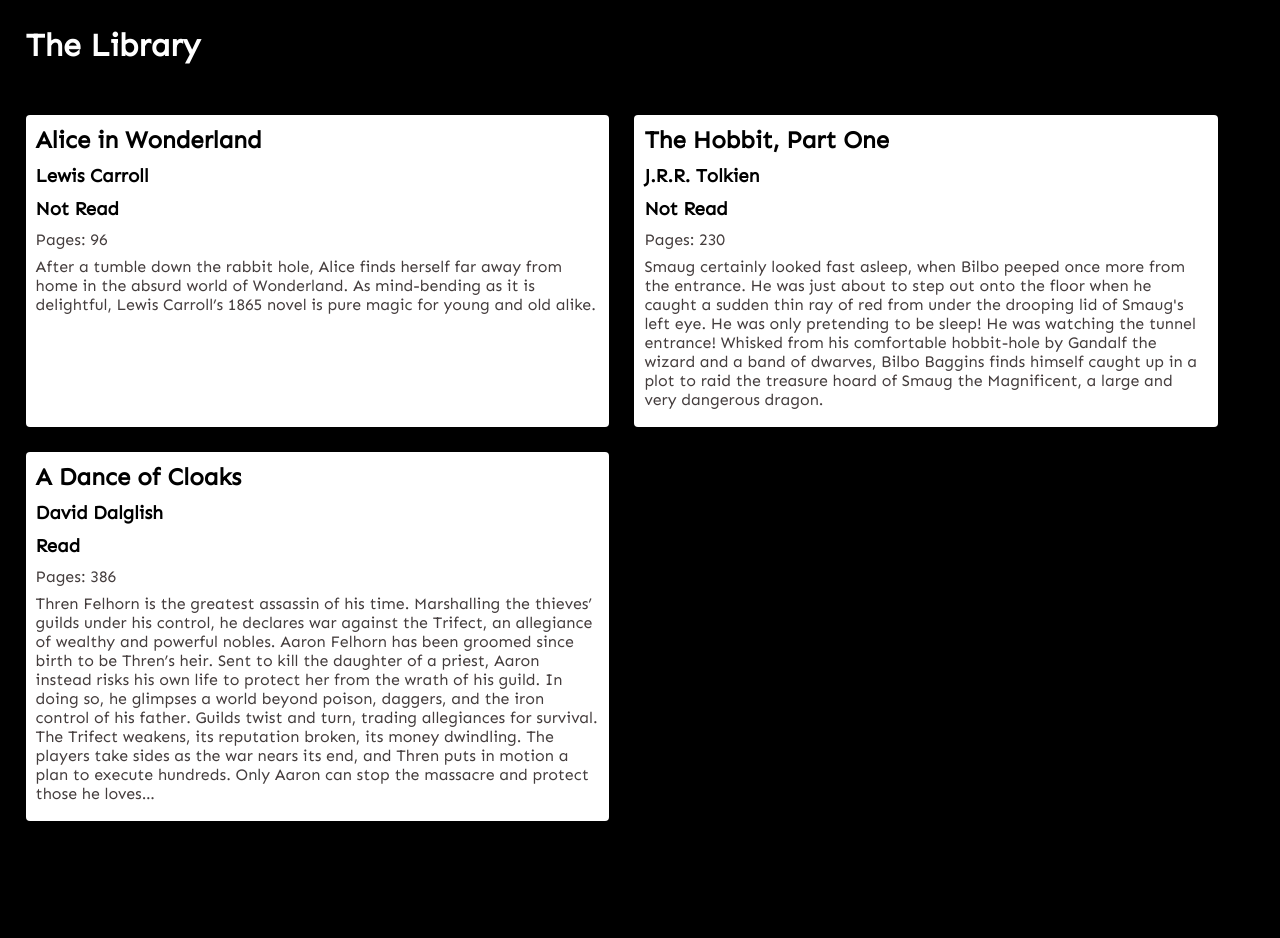
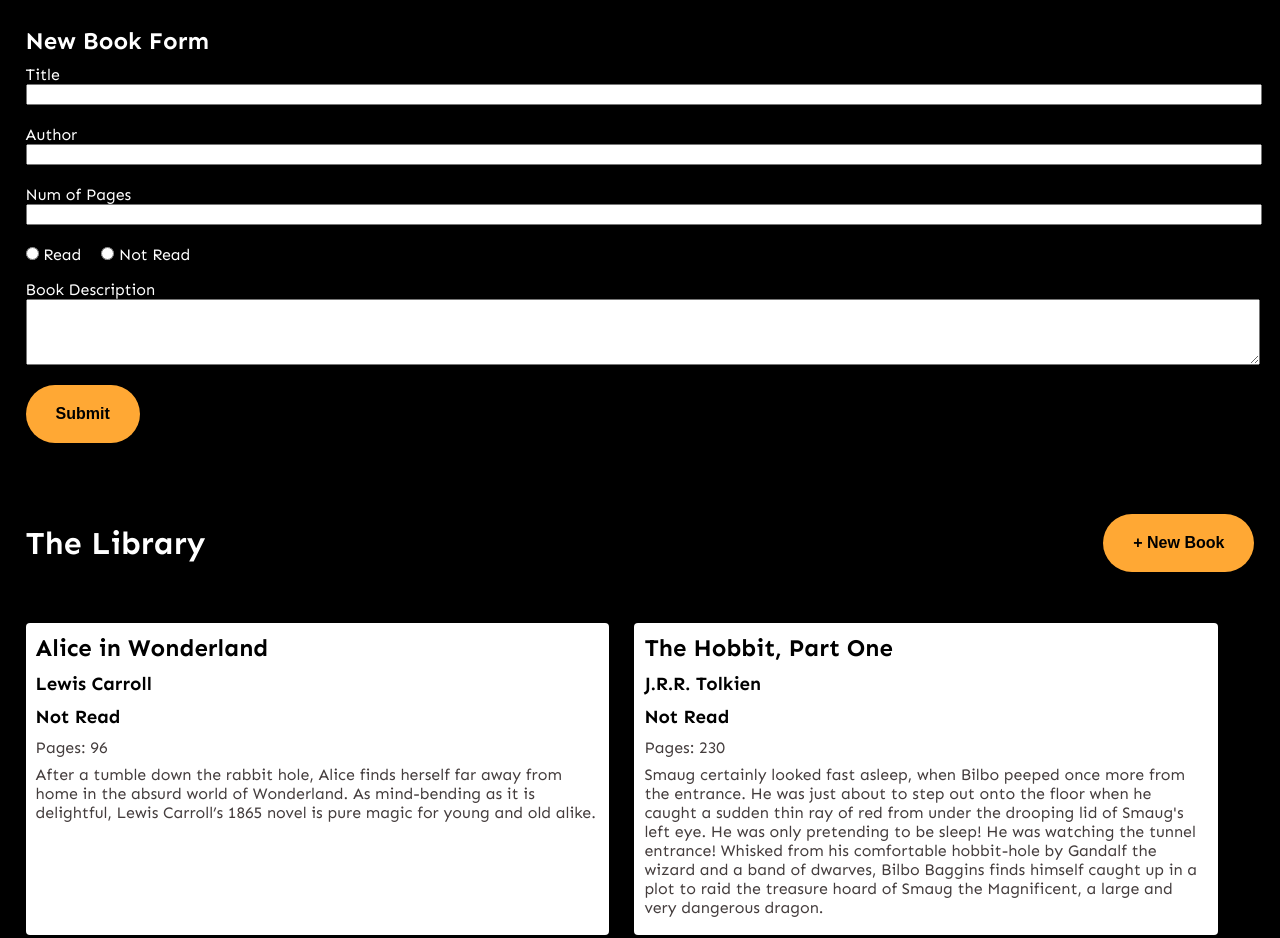
Before and after one commit to cthipsudo/library-js, a plain HTML site: page index.html in a window 1280 px wide. Shown: the top 938 px of the page. Before the commit the page ends 847 px from the top, so only its background shows below. Drawn offline with Linux system fonts and the light colour scheme.

Commit message:
Created New Book Form

```diff
--- a/index.html
+++ b/index.html
@@ -1,20 +1,54 @@
 <!DOCTYPE html>
 <html lang="en">
   <head>
-  <meta charset="UTF-8">
-  <meta http-equiv="X-UA-Compatible" content="IE=edge">
-  <meta name="viewport" content="width=device-width, initial-scale=1.0">
-  <link rel="stylesheet" href="./styles/style.css">
+    <meta charset="UTF-8" />
+    <meta http-equiv="X-UA-Compatible" content="IE=edge" />
+    <meta name="viewport" content="width=device-width, initial-scale=1.0" />
+    <link rel="stylesheet" href="./styles/style.css" />
     <title>The Library</title>
   </head>
   <body>
     <div id="root">
+      <div class="form-wrapper">
+        <form action="">
+          <header>
+            <h2>New Book Form</h2>
+          </header>
+          <label for="title">Title</label>
+          <input type="text" id="title" name="title" />
+
+          <label for="author">Author</label>
+          <input type="text" id="author" name="author" />
+
+          <label for="pages">Num of Pages</label>
+          <input type="number" id="pages" name="pages" />
+
+          <div class="radio-wrapper">
+            <div>
+              <input type="radio" id="read" name="read_or_not" value="true" />
+              <label for="read">Read</label><br />
+            </div>
+            <div>
+              <input
+                type="radio"
+                id="notRead"
+                name="read_or_not"
+                value="false"
+              />
+              <label for="css">Not Read</label><br />
+            </div>
+          </div>
+
+          <label for="bookInfo">Book Description</label>
+          <textarea id="bookInfo" name="bookInfo" rows="4" cols="50"></textarea>
+          <input type="submit" value="Submit" />
+        </form>
+      </div>
       <header>
         <h1>The Library</h1>
+        <button>+ New Book</button>
       </header>
-    <div class="book-grid">
-
-    </div>
+      <div class="book-grid"></div>
     </div>
     <script src="./js/index.js"></script>
   </body>
--- a/js/index.js
+++ b/js/index.js
@@ -68,6 +68,7 @@ const displayBooks = (count) => {
   bookDesc.textContent = book.info();
 
   bookWrapper.classList.toggle('book');
+  bookWrapper.setAttribute('data-index', count);
   bookWrapper.appendChild(bookTitle);
   bookWrapper.appendChild(bookAuthor);
   bookWrapper.appendChild(bookRead);
--- a/styles/style.css
+++ b/styles/style.css
@@ -1,4 +1,30 @@
-@import url('https://fonts.googleapis.com/css2?family=Sen&display=swap');
+@import url('https://fonts.googleapis.com/css2?family=Sen:wght@400;700;800&display=swap');
+
+.book-grid {
+  display: flex;
+  flex-wrap: wrap;
+  padding: 2vw;
+  gap: 2vw;
+}
+
+.book-grid .book {
+  background-color: #fff;
+  border-radius: 0.25rem;
+  color: #000;
+  height: auto;
+  width: calc(44vw);
+  padding: 10px;
+}
+
+.form-wrapper form.display{
+  background-color: #000;
+  width: 100%;
+  height: 100vh;
+  position: absolute;
+  display: flex;
+  align-items: center;
+  justify-content: center;
+}
 
 body,
 body * {
@@ -6,6 +32,9 @@ body * {
 }
 
 header {
+  display: flex;
+  justify-content: space-between;
+  align-items: center;
   padding: 2vw;
 }
 
@@ -24,18 +53,50 @@ p {
   margin-bottom: 8px;
 }
 
-.book-grid {
-  display: flex;
-  flex-wrap: wrap;
-  padding: 2vw;
-  gap: 2vw;
+button, form input[type='submit'] {
+  border-style: none;
+  border-radius: 2rem;
+  background-color: #ffa834;
+  padding: 20px 30px;
+  font-size: 1rem;
+  font-weight: 800;
+  cursor: pointer;
 }
 
-.book-grid .book {
-  background-color: #fff;
-  border-radius: 0.25rem;
-  color: #000;
-  height: auto;
-  width: calc(44vw);
-  padding: 10px;
+button:hover, form input[type='submit']:hover {
+  background-color: #e9901b;
 }
+
+form.display {
+  position: absolute;
+}
+
+form {
+  display: flex;
+  flex-flow: column;
+  justify-content: center;
+  align-items: flex-start;
+  padding: 2vw;
+
+  /* position: absolute; */
+}
+
+form .radio-wrapper {
+  display: flex;
+  align-items: center;
+  gap: 20px;
+  width: 100%;
+}
+
+form header {
+  padding: 0;
+}
+
+form input, form textarea {
+  width: 100%;
+  margin-bottom: 20px;
+}
+
+form input[type='submit'], form .radio-wrapper input {
+  width: initial;
+}
```
Lines whose indentation alone changed are shown as unchanged.
